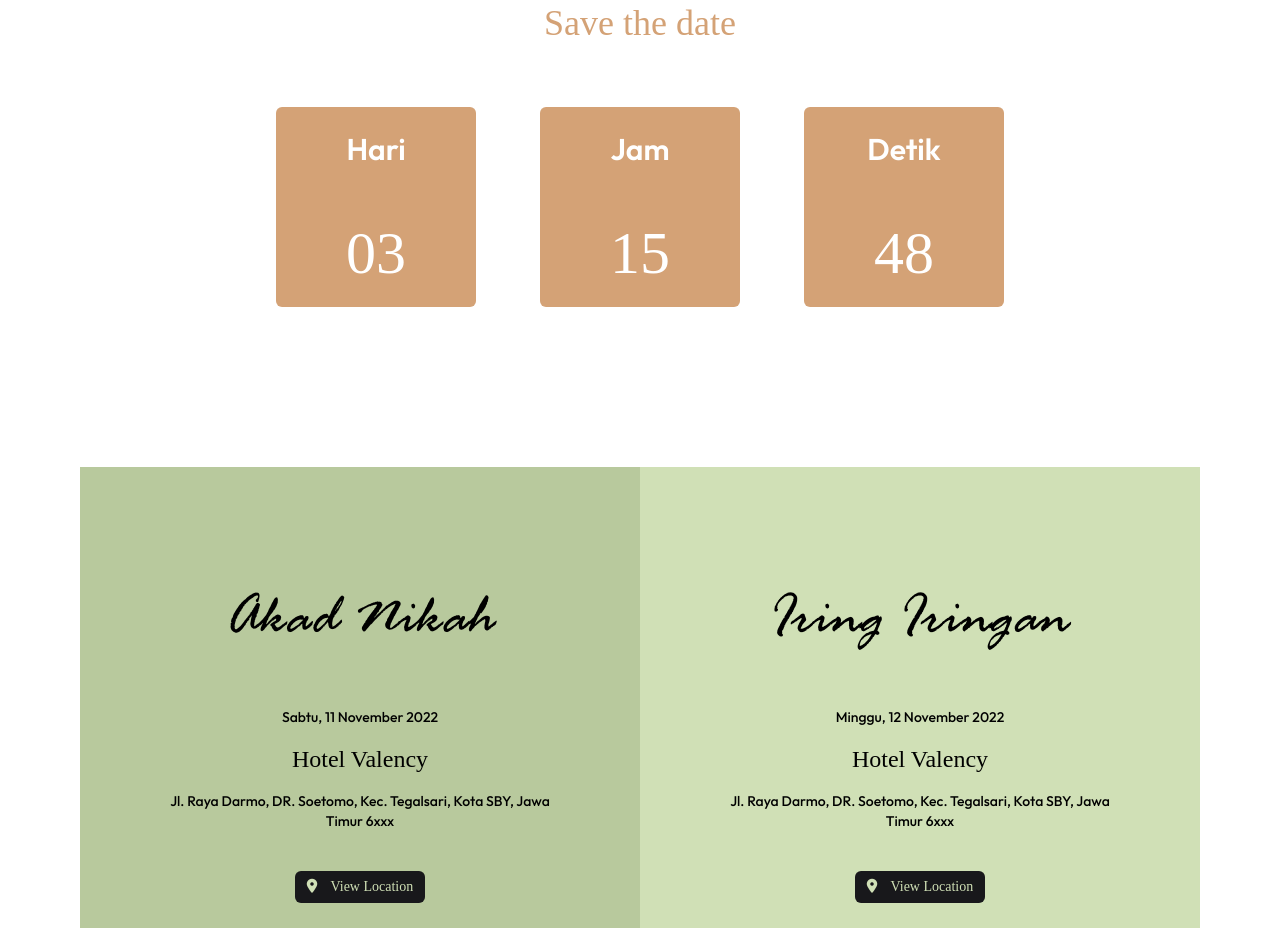
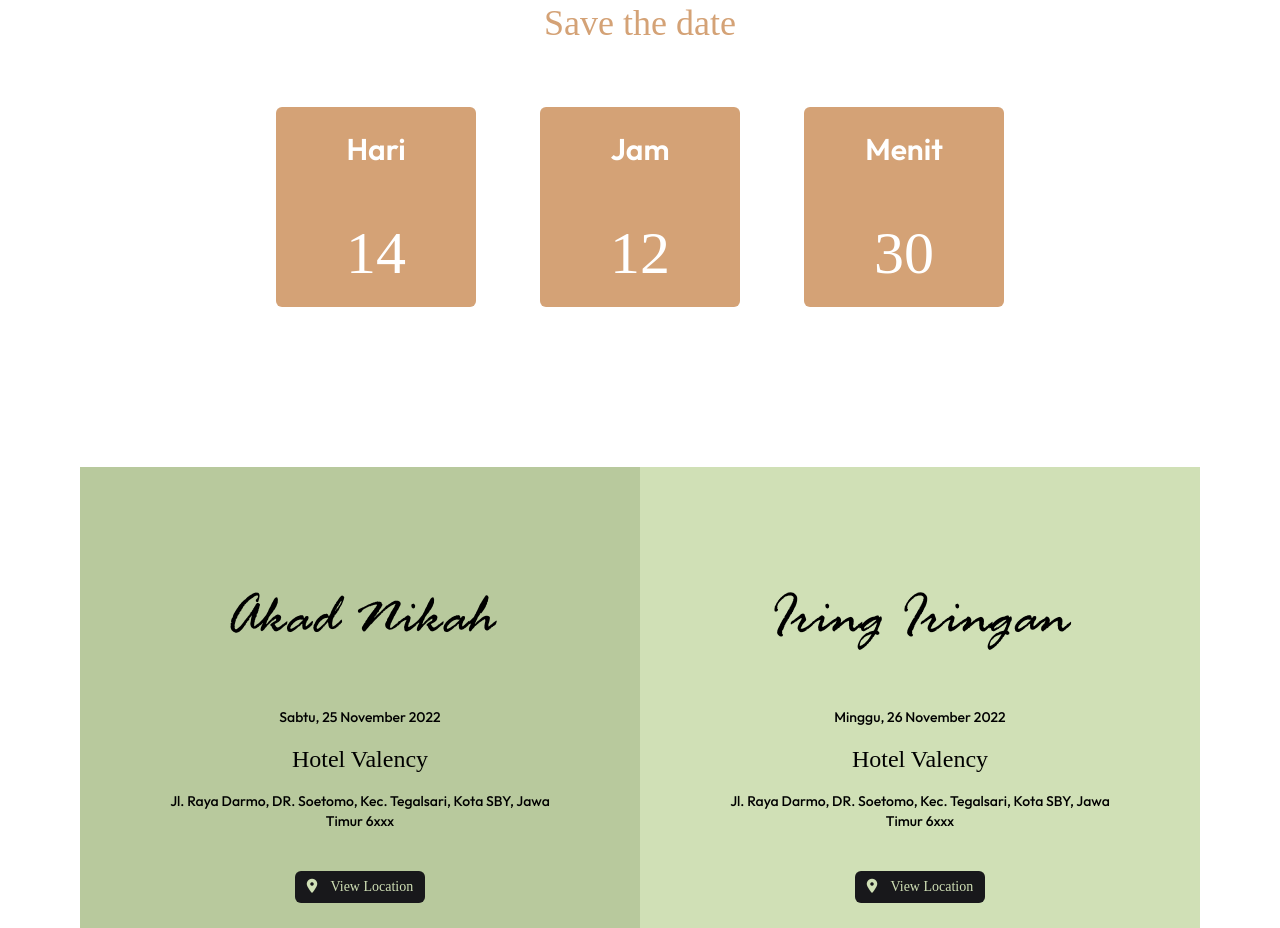
Before and after one commit to attaryu/undangan-online, a website: page dist/index.html in a window 1280 px wide. Shown: the part 2113-3041 px from the top of the page. Drawn offline with Linux system fonts and the light colour scheme; a web font is replaced by a local one.

Commit message:
add count down

```diff
--- a/dist/index.html
+++ b/dist/index.html
@@ -14,6 +14,7 @@
 			rel="stylesheet"
 			href="/dist/asset/fontawesome-6.2.0/css/solid.css"
 		/>
+		<script src="./script.js" defer></script>
 		<title>Edo & Ela</title>
 	</head>
 	<body>
@@ -150,7 +151,8 @@
 						</h3>
 						<time
 							class="row-span-2 self-end justify-self-center font-outfit-bold text-2xl text-white md:text-5xl xl:text-6xl"
-							>03</time
+							id="days"
+							>0</time
 						>
 					</div>
 
@@ -165,22 +167,24 @@
 						</h3>
 						<time
 							class="row-span-2 self-end justify-self-center font-outfit-bold text-2xl text-white md:text-5xl xl:text-6xl"
-							>15</time
+							id="hours"
+							>0</time
 						>
 					</div>
 
-					<!-- second -->
+					<!-- minute -->
 					<div
 						class="grid aspect-square w-full grid-rows-3 rounded-md bg-brown-pastel p-2 md:w-3/12 md:p-5 xl:w-1/6 xl:p-6"
 					>
 						<h3
 							class="justify-self-center font-outfit-semibold text-sm text-white md:text-2xl xl:text-3xl"
 						>
-							Detik
+							Menit
 						</h3>
 						<time
 							class="row-span-2 self-end justify-self-center font-outfit-bold text-2xl text-white md:text-5xl xl:text-6xl"
-							>48</time
+							id="minutes"
+							>0</time
 						>
 					</div>
 				</div>
@@ -204,7 +208,7 @@
 					<time
 						datetime="2022-11-11"
 						class="font-outfit-medium text-xs md:text-lg xl:text-sm"
-						>Sabtu, 11 November 2022</time
+						>Sabtu, 25 November 2022</time
 					>
 
 					<!-- session location -->
@@ -247,7 +251,7 @@
 					<time
 						datetime="2022-11-12"
 						class="font-outfit-medium text-xs md:text-lg xl:text-sm"
-						>Minggu, 12 November 2022</time
+						>Minggu, 26 November 2022</time
 					>
 
 					<!-- session location -->
--- a/dist/script.js
+++ b/dist/script.js
@@ -0,0 +1,29 @@
+const target = new Date("Nov 25, 2022 09:00:00").getTime();
+const timeElement = {
+	days: document.querySelector("#days"),
+	hours: document.querySelector("#hours"),
+	minutes: document.querySelector("#minutes"),
+};
+
+const interval = setInterval(() => {
+	const now = new Date().getTime();
+	const distance = target - now;
+
+	const days = Math.floor(distance / (1000 * 60 * 60 * 24));
+	const hours = Math.floor(
+		(distance % (1000 * 60 * 60 * 24)) / (1000 * 60 * 60)
+	);
+	const minutes = Math.floor((distance % (1000 * 60 * 60)) / (1000 * 60));
+
+	timeElement.days.innerHTML = days;
+	timeElement.hours.innerHTML = hours;
+	timeElement.minutes.innerHTML = minutes;
+
+	if (distance < 0) {
+		clearInterval(interval);
+
+		timeElement.days.innerHTML = "0";
+		timeElement.hours.innerHTML = "0";
+		timeElement.minutes.innerHTML = "0";
+	}
+}, 500);
```
